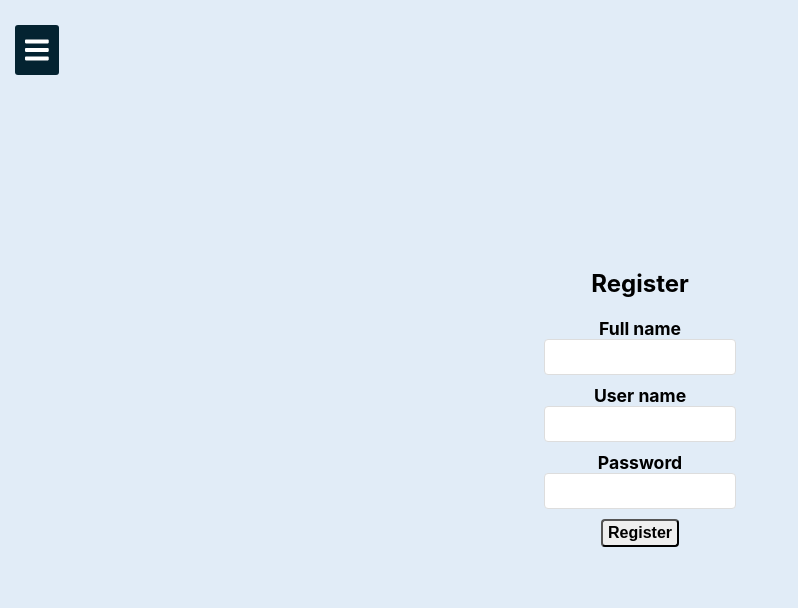
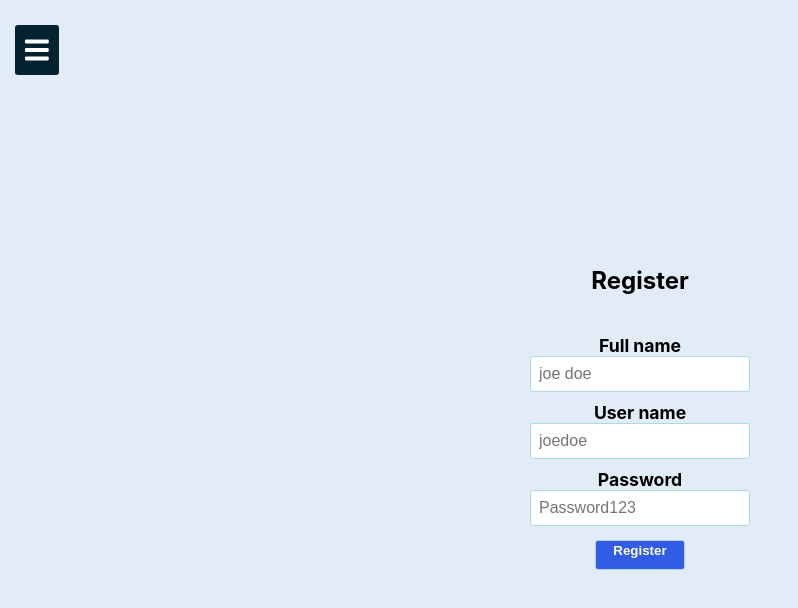
Before and after one commit to fernandogaol/GTPro-app, a React (Create React App) app: page /register in a window 1280 px wide. Shown: the top 608 px of the page, without its empty margins (0-798 px from the left). Built offline with nearby package versions, Linux system fonts and the light colour scheme; no server answers.

Commit message:
fix forms

```diff
--- a/src/components/LandingPage/LandingPage.js
+++ b/src/components/LandingPage/LandingPage.js
@@ -1,6 +1,6 @@
 import React, { Component } from 'react';
 import { Link } from 'react-router-dom';
-import './landingPage.css';
+import './LandingPage.css';
 
 export default class LandingPage extends Component {
   render() {
--- a/src/components/LoginForm/LoginForm.css
+++ b/src/components/LoginForm/LoginForm.css
@@ -7,14 +7,15 @@
   margin: 0 auto;
 }
 .LoginForm input {
-    width: 220px;
   border: 1px solid #ddd;
-    display: flex;
+  display: block;
   font-size: 1em;
   margin-bottom: 10px;
   padding: 8px;
   text-align: left;
-    border-radius: 4px;
+  width: 220px;
+  border: 1px solid lightblue;
+  border-radius: 3px;
 }
 
 .LoginForm label {
@@ -22,14 +23,23 @@
   font-size: 1.1rem;
 }
 .LoginForm button {
-    order: 1px solid #aaa;
+  width: 90px;
+  height: 30px;
+  padding: 2px;
+  border-radius: 3px;
   outline: none;
-    background-color: #eee;
-    font-size: 1em;
-    border-radius: 4px;
-    padding: 6px 12px;
-    font-weight: bold;
   display: flex;
   justify-content: center;
+  font-weight: bold;
   margin: 4px auto;
+  background: rgb(50, 92, 230);
+  color: #fff;
+  border: 1px solid lightblue;
+  display: flex;
+  justify-content: center;
 }
+@media screen and (min-width: 480px) {
+  .LoginForm input {
+    width: 250px;
+  }
+}
--- a/src/components/RegistrationForm/RegistrationForm.css
+++ b/src/components/RegistrationForm/RegistrationForm.css
@@ -1,8 +1,47 @@
-form {
-  width: 30%;
+.RegistrationForm {
+  display: flex;
+  flex-direction: column;
+  justify-content: center;
+  align-items: center;
+}
+.RegistrationForm input {
+  border: 1px solid #ddd;
+  display: block;
+  font-size: 1em;
+  margin-bottom: 10px;
+  padding: 8px;
+  text-align: left;
+  width: 220px;
+  border: 1px solid lightblue;
+  border-radius: 3px;
+}
+
+.RegistrationForm label {
+  padding: 2px;
+  font-size: 1.1rem;
+}
+.RegistrationForm button {
+  width: 90px;
+  height: 30px;
+  padding: 2px;
+  border-radius: 3px;
+  outline: none;
+  display: flex;
+  justify-content: center;
+  font-weight: bold;
+  margin: 4px auto;
+  background: rgb(50, 92, 230);
+  color: #fff;
+  border: 1px solid lightblue;
+  display: flex;
+  justify-content: center;
 }
 
 .red {
   color: red;
-  padding: 20px;
+  padding: 10px;
+  background: #fff;
+  margin: 15px 0;
 }
+@media screen and (min-width: 480px) {
+}
--- a/src/components/RegistrationForm/RegistrationForm.js
+++ b/src/components/RegistrationForm/RegistrationForm.js
@@ -40,6 +40,7 @@ export default class RegistrationForm extends Component {
           <label htmlFor='RegistrationForm__full_name'>Full name</label>
           <input
             name='full_name'
+            placeholder='joe doe'
             type='text'
             id='RegistrationForm__full_name'
           ></input>
@@ -48,6 +49,7 @@ export default class RegistrationForm extends Component {
           <label htmlFor='RegistrationForm__user_name'>User name</label>
           <input
             name='user_name'
+            placeholder='joedoe'
             type='text'
             id='RegistrationForm__user_name'
           ></input>
@@ -64,6 +66,7 @@ export default class RegistrationForm extends Component {
           <label htmlFor='RegistrationForm__password'>Password</label>
           <input
             name='password'
+            placeholder='Password123'
             type='password'
             id='RegistrationForm__password'
           ></input>
--- a/src/config.js
+++ b/src/config.js
@@ -1,5 +1,5 @@
 export default {
-  API_ENDPOINT: 'http://localhost:8000/api',
+  API_ENDPOINT: 'https://sheltered-savannah-63454.herokuapp.com/api',
   TOKEN_KEY: 'my-own-special-jwt-secret',
 };
 //https://sheltered-savannah-63454.herokuapp.com/
--- a/src/routes/LoginPage/LoginPage.css
+++ b/src/routes/LoginPage/LoginPage.css
@@ -1,4 +1,3 @@
-
 .LoginPage {
   height: 100vh;
   display: flex;
@@ -10,6 +9,6 @@
   font-weight: bold;
 }
 
-.LoginPage h2{
-    padding: 20px;
+.LoginPage h2 {
+  padding: 40px;
 }
--- a/src/routes/RegistrationPage/RegistrationPage.css
+++ b/src/routes/RegistrationPage/RegistrationPage.css
@@ -9,31 +9,5 @@
   font-weight: bold;
 }
 .RegistrationPage h2 {
-  padding: 20px;
+  padding: 40px;
 }
-.RegistrationPage input {
-  border: 1px solid #ddd;
-  display: block;
-  font-size: 1em;
-  margin-bottom: 10px;
-  padding: 8px;
-  text-align: left;
-  width: 100%;
-  border-radius: 4px;
-}
-
-.RegistrationPage label {
-  padding: 2px;
-  font-size: 1.1rem;
-}
-.RegistrationPage button {
-  order: 1px solid #aaa;
-  background-color: #eee;
-  font-size: 1em;
-  border-radius: 4px;
-  padding: 3px 5px;
-  font-weight: bold;
-  display: flex;
-  justify-content: center;
-  margin: 4px auto;
-}
```
Lines whose indentation alone changed are shown as unchanged.
